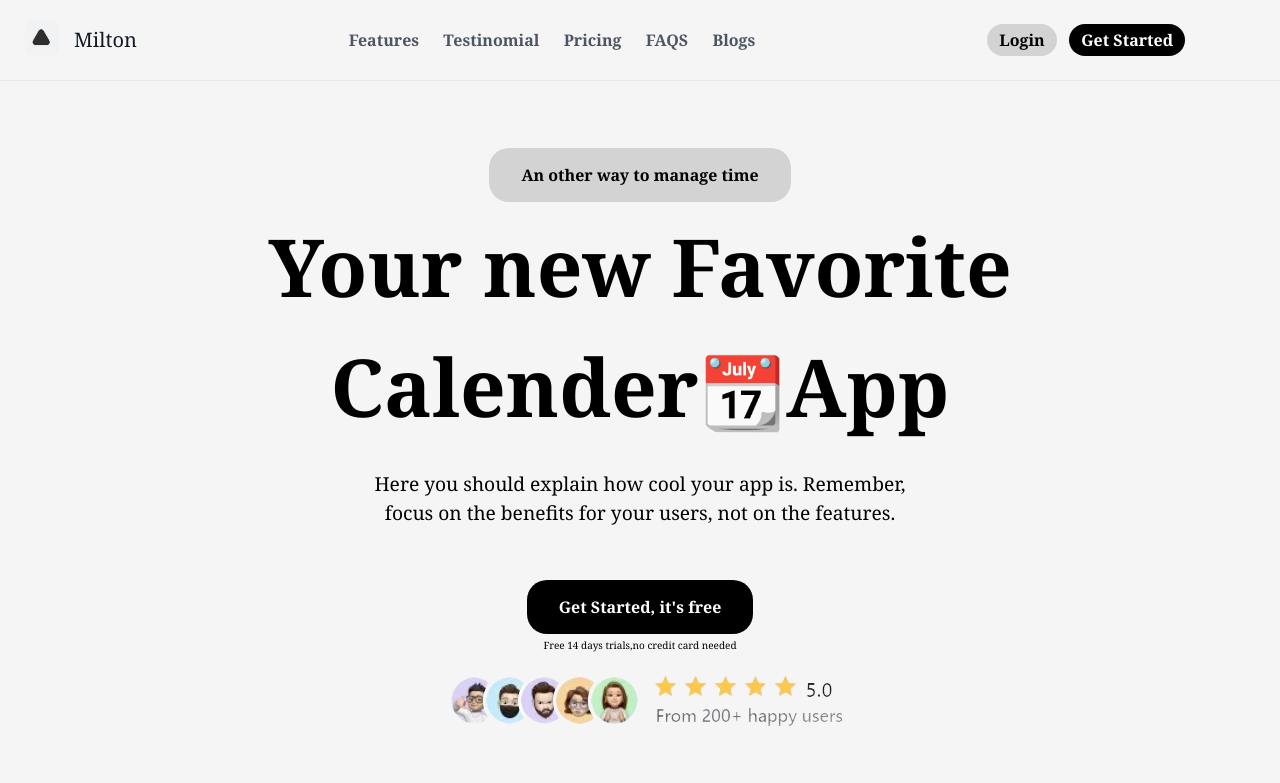
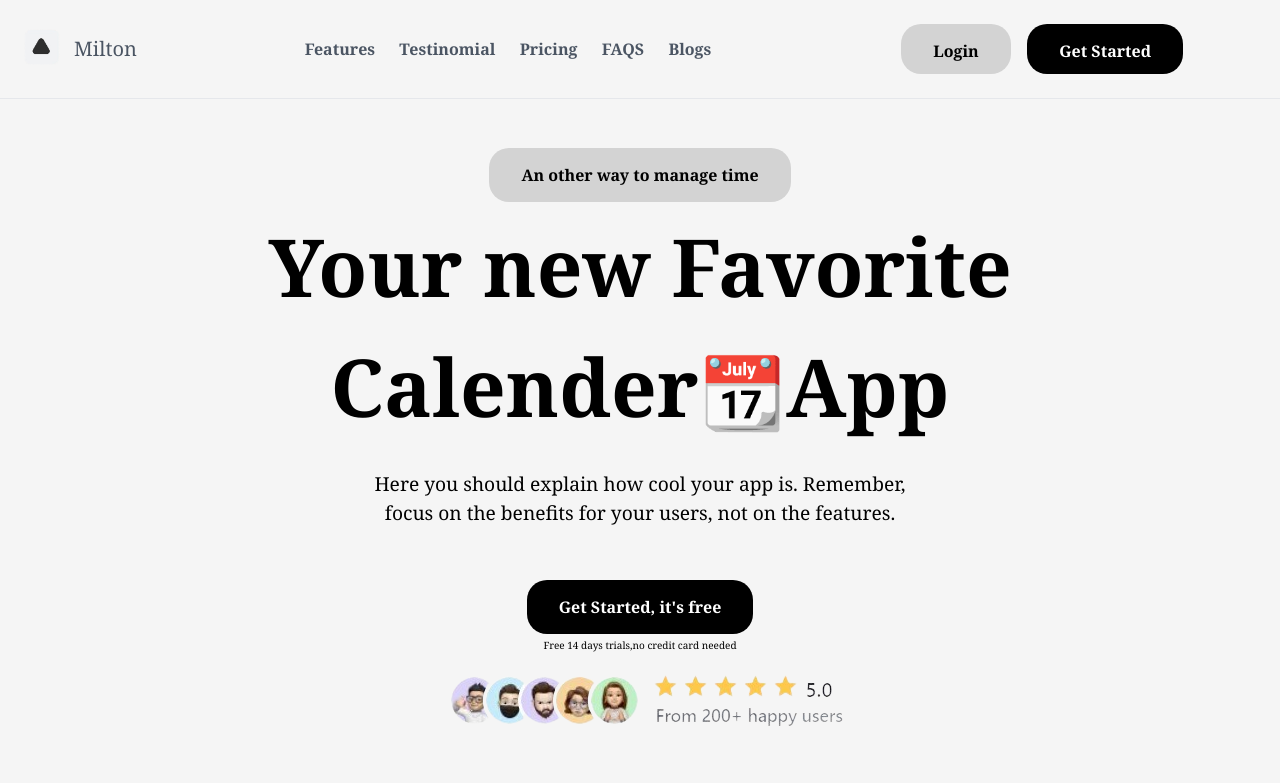
Before and after one commit to vinaya563/hire, a plain HTML site: page index.html in a window 1280 px wide. Shown: the top 783 px of the page. Drawn offline with nearby package versions, Linux system fonts and the light colour scheme.

Commit message:
final commits

```diff
--- a/index.html
+++ b/index.html
@@ -16,7 +16,7 @@
         <div class="container mx-auto flex flex-wrap p-5 flex-col md:flex-row items-center">
             <a class="flex title-font font-medium items-center text-gray-900 mb-4 md:mb-0">
 
-                <img src="assests/logo.png" style="height:40px">
+                <img src="assests/logo.png" style="height:40px"><a >
                 <span class="ml-3 text-xl">Milton</span>
             </a>
             <nav class="md:ml-auto md:mr-auto flex flex-wrap items-center text-base justify-center">
@@ -28,15 +28,15 @@
                     <a class="mr-5 hover:text-gray-900">Blogs</a></strong>
             </nav>
             <button
-                class="inline-flex items-center bg-gray-100 border-0 py-1 px-3 focus:outline-none hover:bg-gray-200 rounded text-base mt-4 md:mt-0"
-                style="background-color:lightgray;color:black;border-radius:20px"><strong>Login</strong>
+
+                style="background-color:lightgray;color:black;border-radius:20px;height: 50px;text-align: center;" class="button zoom"><strong>Login</strong>
 
             </button>
             &nbsp;
             &nbsp;
             <button
-                class="inline-flex items-center bg-gray-100 border-0 py-1 px-3 focus:outline-none hover:bg-gray-200 rounded text-base mt-4 md:mt-0"
-                style="background-color:black;color:white;border-radius:20px"><strong>Get Started</strong>
+
+                style="background-color:black;color:white;border-radius:20px;;height: 50px;text-align: center;"class="button zoom"><strong>Get Started</strong>
 
             </button>
             &nbsp;&nbsp;&nbsp;
--- a/style.css
+++ b/style.css
@@ -17,7 +17,7 @@
     display: inline-block;
     font-size: 16px;
     margin: 4px 2px;
-    cursor: pointer;
+    cursor: default;
     border-radius: 20px;
     font-weight: 800px;
 }
@@ -74,3 +74,6 @@
 a:hover {
     text-decoration: underline;
 }
+a.logo:hover {
+    text-decoration: none;
+}
```
